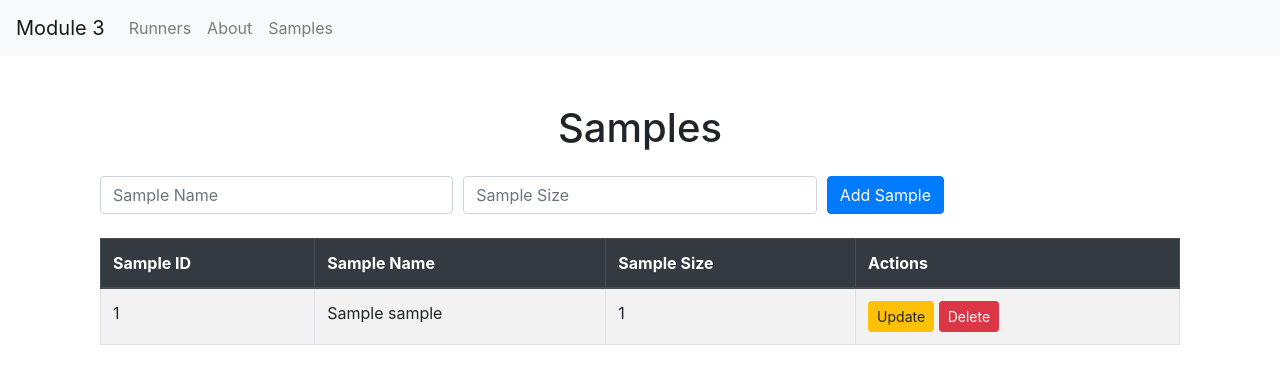
After one commit to tylerjones0509/tylerjones0509-mmis-6391-mod6-jones-demo, a Flask app: template app/templates/samples.html in a window 1280 px wide. The commit adds this page. Shown: the top 384 px of the page. Run offline with Flask 3, Linux system fonts and the light colour scheme; the template is opened without the code that fills it: most values are stand-ins (such as "Sample title", 1, 10 or a date in 2020); data that the repository does not hold is empty; some libraries are stand-ins or nearby versions.

Commit message:
1st send up

```diff
--- a/app/templates/base.html
+++ b/app/templates/base.html
@@ -19,6 +19,9 @@
             <li class="nav-item">
                 <a class="nav-link" href="{{ url_for('about') }}">About</a>
             </li>
+            <li class="nav-item">
+                <a class="nav-link" href="{{ url_for('samples.sample') }}">Samples</a>
+            </li>
 
         </ul>
     </div>
--- /dev/null
+++ b/app/templates/samples.html
@@ -0,0 +1,54 @@
+{% extends "base.html" %}
+
+{% block content %}
+
+<div class="container mt-5">
+    <h1 class="text-center mb-4">Samples</h1>
+
+    <!-- Form to add a new sample -->
+    <form method="POST" action="{{ url_for('samples.sample') }}" class="mb-4">
+        <div class="form-row">
+            <div class="col">
+                <input type="text" class="form-control" name="sample_name" placeholder="Sample Name" required>
+            </div>
+            <div class="col">
+                <input type="text" class="form-control" name="sample_size" placeholder="Sample Size" required>
+            </div>
+            <div class="col">
+                <button type="submit" class="btn btn-primary">Add Sample</button>
+            </div>
+        </div>
+    </form>
+
+    <!-- Table to display all samples -->
+    <table class="table table-striped table-bordered">
+        <thead class="thead-dark">
+            <tr>
+                <th scope="col">Sample ID</th>
+                <th scope="col">Sample Name</th>
+                <th scope="col">Sample Size</th>
+                <th scope="col">Actions</th>
+            </tr>
+        </thead>
+        <tbody>
+            {% for sample in all_samples %}
+            <tr>
+                <td>{{ sample.sample_id }}</td>
+                <td>{{ sample.sample_name }}</td>
+                <td>{{ sample.sample_size }}</td>
+                <td>
+                    <!-- Update button -->
+                    <a href="{{ url_for('samples.update_sample', sample_id=sample.sample_id) }}" class="btn btn-warning btn-sm">Update</a>
+
+                    <!-- Delete button -->
+                    <form action="{{ url_for('samples.delete_sample', sample_id=sample.sample_id) }}" method="POST" style="display:inline;">
+                        <button type="submit" class="btn btn-danger btn-sm" onclick="return confirm('Are you sure you want to delete this sample?');">Delete</button>
+                    </form>
+                </td>
+            </tr>
+            {% endfor %}
+        </tbody>
+    </table>
+</div>
+
+{% endblock %}
```
Also changed, not shown: app/blueprints/samples.py (added, +59 -0 lines), app/templates/runners.html (deleted, +0 -7 lines), app/blueprints/runners.py (deleted).
